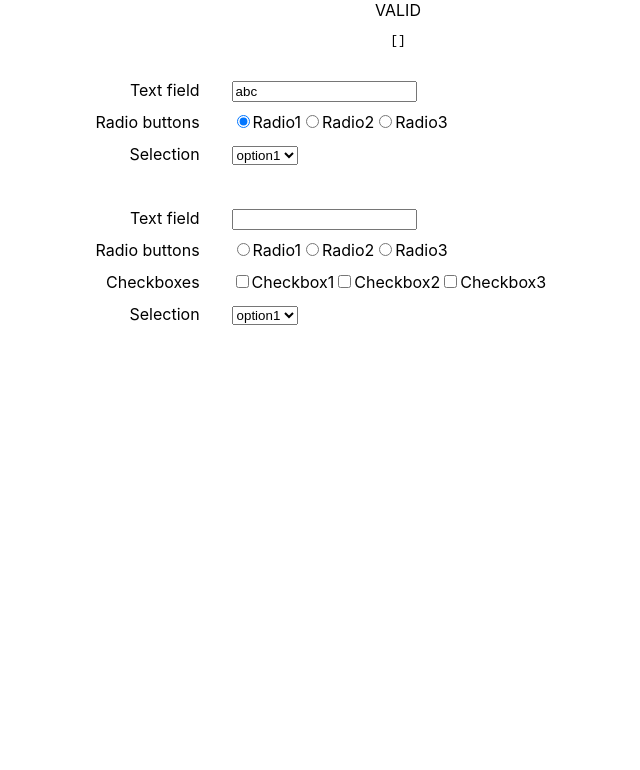
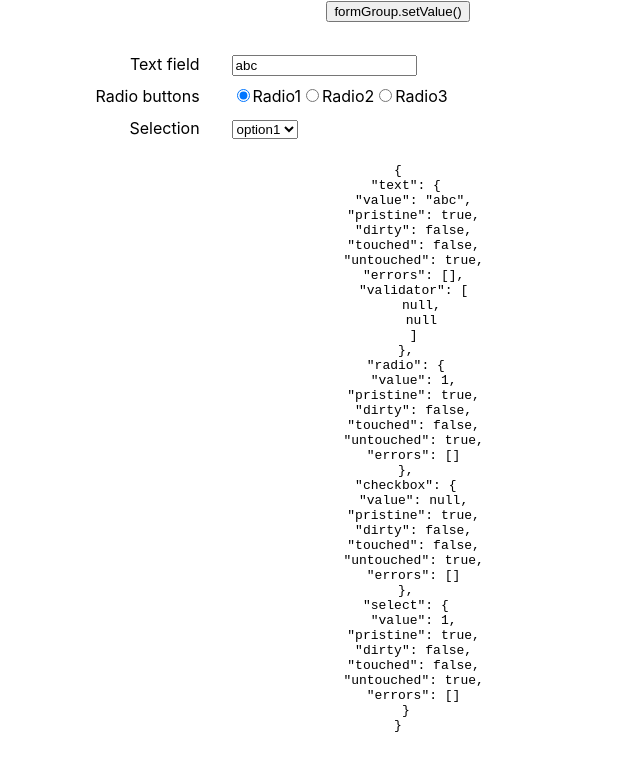
Before and after one commit to chloe463/use-form-group, a React (Create React App) app: page / in a window 1280 px wide. Shown: the top 770 px of the page, without its empty margins (242-882 px from the left). Built offline with nearby package versions, Linux system fonts and the light colour scheme.

Commit message:
change: Change everything

```diff
--- a/src/App.tsx
+++ b/src/App.tsx
@@ -4,6 +4,7 @@ import './App.css';
 import {
   FormBuilder,
   FormGroup,
+  FormGroupProvider,
   FieldGroup,
   FieldControl,
   Validators,
@@ -18,6 +19,7 @@ interface State {
 }
 
 const App = () => {
+
   const formGroup = useFormGroup({
     // text: ["abc", Validators.required],
     text: ["abc", [Validators.required, Validators.maxLength(5)]],
@@ -25,120 +27,80 @@ const App = () => {
     checkbox: null,
     select: [1],
   });
+  // console.log(formGroup);
+  React.useEffect(() => {
+    console.log(formGroup);
+  }, [formGroup.controls]);
 
   return (
     <div className="App">
-      <span>{formGroup.status}</span>
-      <pre>{JSON.stringify(formGroup.errors())}</pre>
-      <FieldGroup formGroup={formGroup} render={() => {
-        return (
+      <button onClick={_e => formGroup.setValue("text", "updated!")} >formGroup.setValue()</button>
+      <FormGroupProvider formGroup={formGroup}>
         <form className="form">
           <div className="form__item">
             <div className="form__item-label">Text field</div>
             <div className="form__item-field">
-                <FieldControl name="text" render={(props: any) => {
-                  return <input type="text" value={props.value} onChange={props.onChange} />;
+              <FieldControl name="text">
+                {(props: any) => {
+                  const { control, setValue } = props;
+                  return (
+                    <>
+                      <input type="text" value={control.value} onChange={e => setValue(e.target.value)} />
+                      {control.touched && control.errors && JSON.stringify(control.errors)}
+                    </>
+                  );
                 }}
-                />
+              </FieldControl>
             </div>
           </div>
           <div className="form__item">
             <div className="form__item-label">Radio buttons</div>
             <div className="form__item-field">
-                <FieldControl name="radio" render={(props: any) => {
+              <FieldControl name="radio" >
+                {(props: any) => {
+                  const { control, setValue } = props;
                   return (
                     <>
                       <label htmlFor="radio1">
-                        <input id="radio1" type="radio" name="radio" value={1} onChange={props.onChange} checked={props.value == 1} />
+                        <input id="radio1" type="radio" name="radio" value={1} onChange={e => setValue(e.target.value)} checked={control.value == 1} />
                         <span>Radio1</span>
                       </label>
                       <label htmlFor="radio2">
-                        <input id="radio2" type="radio" name="radio" value={2} onChange={props.onChange} checked={props.value == 2} />
+                        <input id="radio2" type="radio" name="radio" value={2} onChange={e => setValue(e.target.value)} checked={control.value == 2} />
                         <span>Radio2</span>
                       </label>
                       <label htmlFor="radio3">
-                        <input id="radio3" type="radio" name="radio" value={3} onChange={props.onChange} checked={props.value == 3} />
+                        <input id="radio3" type="radio" name="radio" value={3} onChange={e => setValue(e.target.value)} checked={control.value == 3} />
                         <span>Radio3</span>
                       </label>
                     </>
                   );
-                }}>
+                }}
               </FieldControl>
             </div>
           </div>
           <div className="form__item">
             <div className="form__item-label">Selection</div>
             <div className="form__item-field">
-              <FieldControl name="select" render={(props: any) => {
+            <FieldControl name="select" >
+              {(props: any) => {
+                const { control, setValue } = props;
                 return (
                   <>
-                    <select name="select" onChange={props.onChange}>
+                    <select name="select" onChange={e => setValue(e.target.value)}>
                       <option value={1}>option1</option>
                       <option value={2}>option2</option>
                       <option value={3}>option3</option>
                     </select>
                   </>
                 );
-              }}>
+              }}
             </FieldControl>
             </div>
           </div>
         </form>
-        );
-      }}>
-      </FieldGroup>
-      <form className="form">
-        <div className="form__item">
-          <div className="form__item-label">Text field</div>
-          <div className="form__item-field">
-            <input type="text" value={undefined} />
-          </div>
-        </div>
-        <div className="form__item">
-          <div className="form__item-label">Radio buttons</div>
-          <div className="form__item-field">
-            <label htmlFor="radio1">
-              <input id="radio1" type="radio" name="radio" value={1} />
-              <span>Radio1</span>
-            </label>
-            <label htmlFor="radio2">
-              <input id="radio2" type="radio" name="radio" value={2} />
-              <span>Radio2</span>
-            </label>
-            <label htmlFor="radio3">
-              <input id="radio3" type="radio" name="radio" value={3} />
-              <span>Radio3</span>
-            </label>
-          </div>
-        </div>
-        <div className="form__item">
-          <div className="form__item-label">Checkboxes</div>
-          <div className="form__item-field">
-            <label htmlFor="checkbox1">
-              <input id="checkbox1" type="checkbox" name="checkbox" value={1} />
-              <span>Checkbox1</span>
-            </label>
-            <label htmlFor="checkbox2">
-              <input id="checkbox2" type="checkbox" name="checkbox" value={2} />
-              <span>Checkbox2</span>
-            </label>
-            <label htmlFor="checkbox3">
-              <input id="checkbox3" type="checkbox" name="checkbox" value={3} />
-              <span>Checkbox3</span>
-            </label>
-          </div>
-        </div>
-        <div className="form__item">
-          <div className="form__item-label">Selection</div>
-          <div className="form__item-field">
-            <select name="select">
-              <option value={1}>option1</option>
-              <option value={2}>option2</option>
-              <option value={3}>option3</option>
-            </select>
-          </div>
-        </div>
-      </form>
+      </FormGroupProvider>
+      <pre>{JSON.stringify(formGroup.controls, null, 2)}</pre>
     </div>
   );
 }
--- a/src/lib/react-form-control/Field.tsx
+++ b/src/lib/react-form-control/Field.tsx
@@ -1,28 +1,36 @@
-import React, { Component } from "react";
+import React, { Component, Children } from "react";
 
 import { FormControl } from "./FormControl";
 
 export interface FieldProps {
   name?: string;
-  control: FormControl<any>;
-  render: React.FunctionComponent<any>;
+  control: FormControl<any> | null;
+  render?: React.FunctionComponent<any>;
+  children?: React.FunctionComponent<any>;
   onChange?: (e: React.SyntheticEvent<any>)  => void;
   onFocus?: (e: React.SyntheticEvent<any>)  => void;
   onBlur?: (e: React.SyntheticEvent<any>)  => void;
 }
 
 export const Field: React.FC<FieldProps> = (props: FieldProps) => {
-  const { render, onChange, onFocus, onBlur, control } = props;
+  const { render, children, onChange, onFocus, onBlur, control } = props;
+  console.log(control);
   const childProps = {
     // onChange: (e: React.SyntheticEvent<any>) => {
     onChange: (e: React.SyntheticEvent<HTMLInputElement, Event>) => {
-      control.setValue(e.currentTarget.value);
+      // control.setValue(e.currentTarget.value);
       onChange && onChange(e);
     },
     onFocus,
     onBlur,
-    value: control.value,
-    touched: control.touched,
+    value: control ? control.value : null,
+    touched: control ? control.touched : null,
+    errors: control ? control.errors : null,
   };
-  return render(childProps);
+  if (render) {
+    return render(childProps);
+  } else if (children) {
+    return children(childProps);
+  }
+  return null;
 };
--- a/src/lib/react-form-control/FieldControl.tsx
+++ b/src/lib/react-form-control/FieldControl.tsx
@@ -1,20 +1,32 @@
-import React, { useContext } from "react";
+import React, { useContext, useCallback } from "react";
 
 import { FieldContext } from "./FormGroupContext";
 import { FormControl } from "./FormControl";
-import { Field } from "./Field";
+
+export interface FieldControlChildrenProps {
+  control: FormControl<any>;
+  setValue: (value: any) => void;
+}
 
 interface FieldControlProps {
-  name?: string;
-  control?: FormControl<any>;
-  render: React.FC<any>;
-  onChange?: (e: React.SyntheticEvent<any>)  => void;
-  onFocus?: (e: React.SyntheticEvent<any>)  => void;
-  onBlur?: (e: React.SyntheticEvent<any>)  => void;
+  name: string;
+  children: React.FC<FieldControlChildrenProps>;
 }
 
 export const FieldControl: React.FC<FieldControlProps> = (props: FieldControlProps) => {
+  const { name, children } = props;
   const formGroup = useContext(FieldContext);
-  const control = formGroup!.getControl(props.name as string);
-  return <Field {...props} control={control} />
+  if (formGroup === null) {
+    throw new Error([
+      'Could not find "formGroup" in context.',
+      'Wrap the root component in a <FormGroupProvider>.'
+    ].join(' '));
+  }
+
+  const control  = formGroup.controls[name];
+  const setValue = useCallback((value: any) => formGroup.setValue(name, value), [name]);
+  return children({
+    control,
+    setValue,
+  });
 };
--- a/src/lib/react-form-control/FormBuilder.tsx
+++ b/src/lib/react-form-control/FormBuilder.tsx
@@ -2,6 +2,6 @@ import { FormGroup, GroupOptions } from "./FormGroup";
 
 export class FormBuilder {
   static group(option: GroupOptions) {
-    return new FormGroup(option);
+    // return new FormGroup(option);
   }
 }
--- a/src/lib/react-form-control/FormControl.tsx
+++ b/src/lib/react-form-control/FormControl.tsx
@@ -1,38 +1,29 @@
-import { useState, useEffect, useRef, useLayoutEffect } from "react";
-import { ValidatorErrors, Validator, ValidatorFn } from "./Validators";
+import { ValidatorErrors, Validator, AsyncValidator, mergeValidators } from "./Validators";
 
 export interface FormControl<T> {
-  value: T;
-  touched: boolean;
-  setValue: React.Dispatch<React.SetStateAction<T>>;
-  errors: ValidatorErrors;
+  value: T,
+  pristine: boolean,
+  dirty: boolean,
+  touched: boolean,
+  untouched: boolean,
+  errors: ValidatorErrors[],
+  validator?: Validator | Validator[],
+  asyncValidator?: AsyncValidator | AsyncValidator[],
 }
 
-export function useFormControl<T>(defaultValue: T, validator?: Validator | Validator[]): FormControl<T> {
-  const [value, setValue] = useState(defaultValue);
-  const [touched, setTouched] = useState<boolean>(false);
-  const [errors, setErrors] = useState<ValidatorErrors>([]);
-  const first = useRef<boolean>(true);
-  useEffect(() => {
-    if (first.current) {
-      first.current = false;
-    } else {
-      setTouched(true);
-    }
-    if (!validator) {
-      return;
-    }
-    if (Array.isArray(validator)) {
-      setErrors(validator.map(fn => fn(value)).filter(Boolean));
-    } else {
-      setErrors(validator(value));
-    }
-  }, [value]);
-
+export function buildInitialFormControl<T>(
+  value: T,
+  validator?: Validator | Validator[],
+  asyncValidator?: AsyncValidator | AsyncValidator[]
+): FormControl<T> {
   return {
     value,
-    touched,
-    setValue,
-    errors,
+    pristine: true,
+    dirty: false,
+    touched: false,
+    untouched: true,
+    errors: [],
+    validator,
+    asyncValidator,
   }
-}
+};
--- a/src/lib/react-form-control/FormGroup.tsx
+++ b/src/lib/react-form-control/FormGroup.tsx
@@ -1,60 +1,54 @@
-import { useEffect } from "react";
-import { Validator } from "./Validators";
-import { useFormControl, FormControl } from "./FormControl";
+import { useEffect, useReducer, useCallback } from "react";
+import { Validator, AsyncValidator, ValidatorErrors } from "./Validators";
+import { FormControl, buildInitialFormControl } from "./FormControl";
+import {
+  FormGroupStatus,
+  IFormGroup,
+  UPDATE_VALUE,
+  UPDATE_ERROR,
+  updateValue,
+} from "./constants";
+import { reducer } from "./Reducer";
 
 type formValue = number | string | boolean | null;
-type FormGroupStatus = "VALID" | "INVALID" | undefined;
+
+type FormValueSetterFn = (key: string, value: any) => void;
+export interface FormGroup {
+  status: FormGroupStatus;
+  controls: any;
+  setValue: FormValueSetterFn;
+}
 
 export interface GroupOptions {
-  [key: string]: formValue | [formValue, Validator?] | [formValue, Validator[]];
+  [key: string]:
+    formValue |
+    [formValue, Validator?] |
+    [formValue, Validator[]] |
+    [formValue, Validator, AsyncValidator?] |
+    [formValue, Validator, AsyncValidator[]];
 }
 
-export class FormGroup {
-  public controls: { [key: string]: FormControl<any> } = {};
-  // public status: FormGroupStatus = undefined;
-  constructor(options?: GroupOptions) {
-  }
-
-  get status(): FormGroupStatus {
-    return this.errors().length > 0 ? "INVALID" : "VALID";
-  }
-
-  public setControl(key: string, control: FormControl<any>): void {
-    this.controls[key] = control;
-  }
-
-  public getControl(name: string): FormControl<any> {
-    return this.controls[name] || null;
-  }
-
-  public values() {
-    const values: { [key: string]: any } = {};
-    Object.keys(this.controls).forEach((key: string) => {
-      values[key] = this.controls[key].value;
-    });
-    return values;
-  }
-
-  public errors() {
-    return Object.values(this.controls).map((control: FormControl<any>) => {
-      return control.errors && control.errors.length ? control.errors : null;
-    }).filter(Boolean).flat();
-  }
+function initFormGroupValues(options: GroupOptions) {
+  const controls: { [key: string]: FormControl<any> } = {};
+  Object.keys(options).forEach(key => {
+    const option = options[key];
+    if (Array.isArray(option)) {
+      const [value, validator, asyncValidator] = option;
+      controls[key] = buildInitialFormControl(value, validator, asyncValidator);
+    } else {
+      const value = option;
+      controls[key] = buildInitialFormControl(value);
+    }
+  });
+  return { controls, status: undefined };
 }
 
 export function useFormGroup(formGroupOptions: GroupOptions): FormGroup {
-  const formGroup = new FormGroup({});
-  Object.keys(formGroupOptions).forEach(key => {
-    const option = formGroupOptions[key];
-    let formControl = null;
-    if (Array.isArray(option)) {
-      const [value, validator] = option;
-      formControl = useFormControl(value, validator);
-    } else {
-      const value = option;
-      formControl = useFormControl(value);
-    }
-    formGroup.setControl(key, formControl);
-  });
-  return formGroup;
+  const [formGroup, dispatch] = useReducer(reducer, formGroupOptions, initFormGroupValues);
+  const setValue: FormValueSetterFn = useCallback((key: string, value: any) => dispatch(updateValue(key, value)), []);
+  return {
+    status: formGroup.status,
+    controls: formGroup.controls,
+    setValue,
+  };
 }
--- /dev/null
+++ b/src/lib/react-form-control/Reducer.ts
@@ -0,0 +1,48 @@
+import {
+  IFormGroup,
+  Actions,
+  UPDATE_VALUE,
+  UPDATE_ERROR,
+  FOCUS_ON_FIELD,
+  BLUR_FIELD,
+} from "./constants";
+import { Validator, ValidatorErrors } from "./Validators";
+
+const validate = (value: any, validator: Validator | Validator[]) =>
+  Array.isArray(validator) ?
+    validator.map(fn => fn(value)).filter(Boolean) :
+    validator(value);
+
+export function reducer(state: IFormGroup, action: Actions): IFormGroup {
+  switch(action.type) {
+    case UPDATE_VALUE:
+      const { key, value } = action.payload;
+      const { validator } = state.controls[key];
+      const errors: ValidatorErrors = validator ? validate(value, validator) : [];
+
+      return Object.assign({}, state, {
+        status: errors && errors.length ? "INVALID" : "VALID",
+        controls: {
+          ...state.controls,
+          [key]: {
+            ...state.controls[key],
+            value,
+            pristine: false,
+            dirty: true,
+            touched: true,
+            untouched: false,
+            errors,
+          }
+        }
+      });
+    case BLUR_FIELD:
+      return Object.assign({}, state, {
+        [action.payload.key]: {
+          ...state.controls[action.payload.key],
+          touched: true,
+          untouched: false,
+        }
+      });
+  }
+  return state;
+}
--- a/src/lib/react-form-control/Validators.ts
+++ b/src/lib/react-form-control/Validators.ts
@@ -1,13 +1,11 @@
-export type ValidatorFn = (value: any) => ValidatorErrors | null;
-export type ValidatorPromiseFn = (value: any) => Promise<ValidatorErrors>;
-export type AsyncValidatorFn = (value: any) => Promise<ValidatorErrors>;
-export type Validator = ValidatorFn | AsyncValidatorFn;
+export type Validator = (value: any) => ValidatorErrors | null;
+export type AsyncValidator = (value: any) => Promise<ValidatorErrors>;
 export type ValidatorErrors = {
   [key: string]: any;
 } | null;
 
 export class Validators {
-  static required: ValidatorFn = (value: any) => {
+  static required: Validator = (value: any) => {
     if (value === null || value === undefined) {
       return { "required": true };
     }
@@ -17,24 +15,34 @@ export class Validators {
     return null;
   }
 
-  static maxLength = (length: number): ValidatorFn => (value: string) => {
+  static maxLength = (length: number): Validator  => (value: string) => {
     if (value.length > length) {
       return { "maxLength": { maxLength: length, actualLength: value.length } };
     }
     return null;
   }
 
-  static minLength = (length: number): ValidatorFn => (value: string) => {
+  static minLength = (length: number): Validator  => (value: string) => {
     if (value.length < length) {
       return { "minLength": { minLength: length, actualLength: value.length } };
     }
     return null;
   }
 
-  static format = (regexp: RegExp): ValidatorFn => (value: string) => {
+  static format = (regexp: RegExp): Validator  => (value: string) => {
     if (value.match(regexp)) {
       return { "format": true };
     }
     return null;
   }
 }
+
+export const mergeValidators = (validators: Validator | Validator[] | undefined) => {
+  if (!validators) {
+    return undefined;
+  }
+  if (!Array.isArray(validators)) {
+    return validators;
+  }
+  return (value: any) => validators.map(validator => validator(value));
+}
--- /dev/null
+++ b/src/lib/react-form-control/constants.ts
@@ -0,0 +1,60 @@
+import { Validator, ValidatorErrors } from "./Validators";
+
+export interface IFormGroupValue {
+  value: any;
+  pristine: boolean;
+  dirty: boolean;
+  touched: boolean;
+  untouched: boolean;
+  errors: ValidatorErrors[];
+  validator?: Validator | Validator[];
+}
+
+export type FormGroupStatus = "VALID" | "INVALID" | undefined;
+export interface IFormGroup {
+  status: FormGroupStatus;
+  controls: {
+    [key: string]: IFormGroupValue;
+  }
+}
+
+export const UPDATE_VALUE = "UPDATE_VALUE";
+export const UPDATE_ERROR = "UPDATE_ERROR";
+export const FOCUS_ON_FIELD = "FOCUS_ON_FIELD";
+export const BLUR_FIELD = "BLUR_FIELD";
+
+export const updateValue = (key: string, value: any) => ({
+  type: UPDATE_VALUE as typeof UPDATE_VALUE,
+  payload: {
+    key,
+    value,
+  }
+});
+
+export const updateError = (key: string, errors: ValidatorErrors[]) => ({
+  type: UPDATE_ERROR as typeof UPDATE_ERROR,
+  payload: {
+    key,
+    errors,
+  }
+});
+
+export const focusOnField = (key: string) => ({
+  type: FOCUS_ON_FIELD as typeof FOCUS_ON_FIELD,
+  payload: {
+    key,
+  }
+});
+
+export const blurField = (key: string) => ({
+  type: BLUR_FIELD as typeof BLUR_FIELD,
+  payload: {
+    key,
+  }
+});
+
+export type Actions =
+  ReturnType<typeof updateValue> |
+  ReturnType<typeof updateError> |
+  ReturnType<typeof focusOnField> |
+  ReturnType<typeof blurField>;
--- a/src/lib/react-form-control/index.tsx
+++ b/src/lib/react-form-control/index.tsx
@@ -2,5 +2,6 @@ export * from "./FormBuilder";
 export * from "./FormControl";
 export * from "./FormGroup";
 export * from "./FieldGroup";
+export * from "./FormGroupContext";
 export * from "./FieldControl";
 export * from "./Validators";
```
Lines whose indentation alone changed are shown as unchanged.
